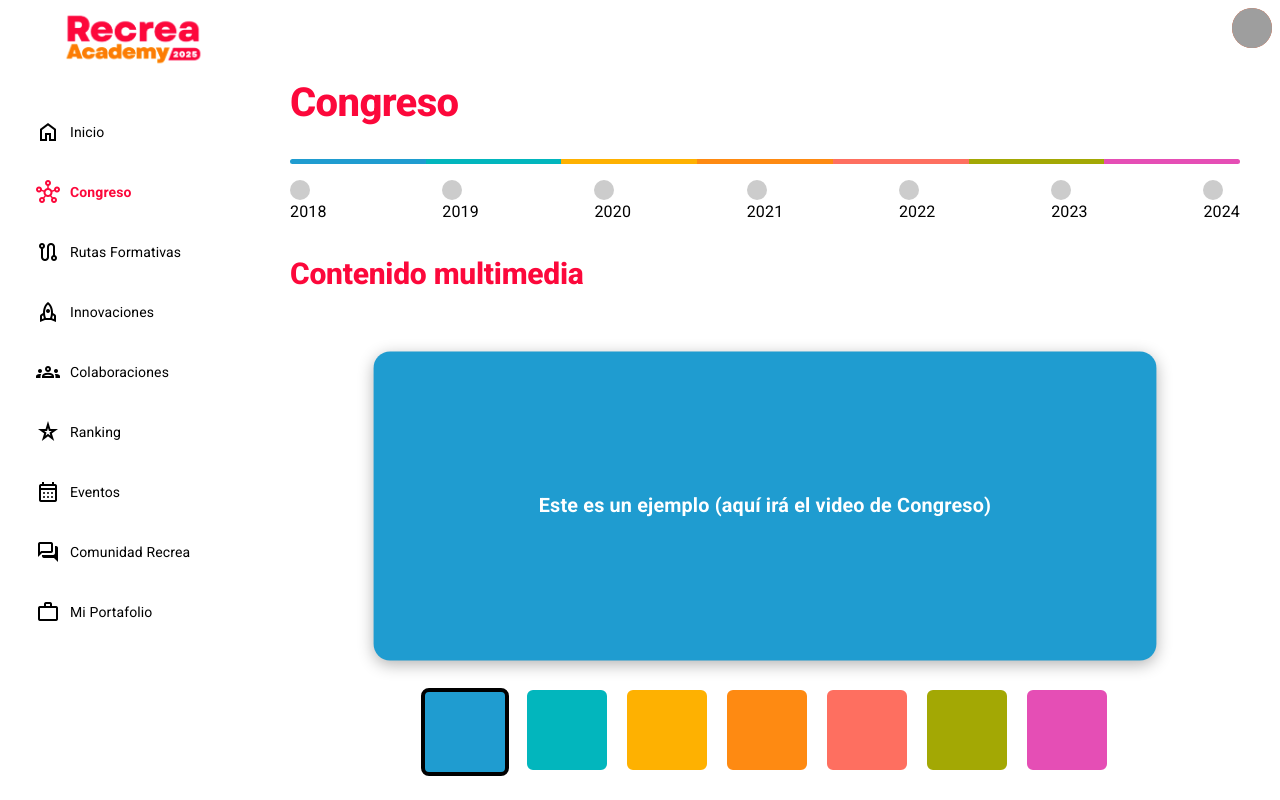
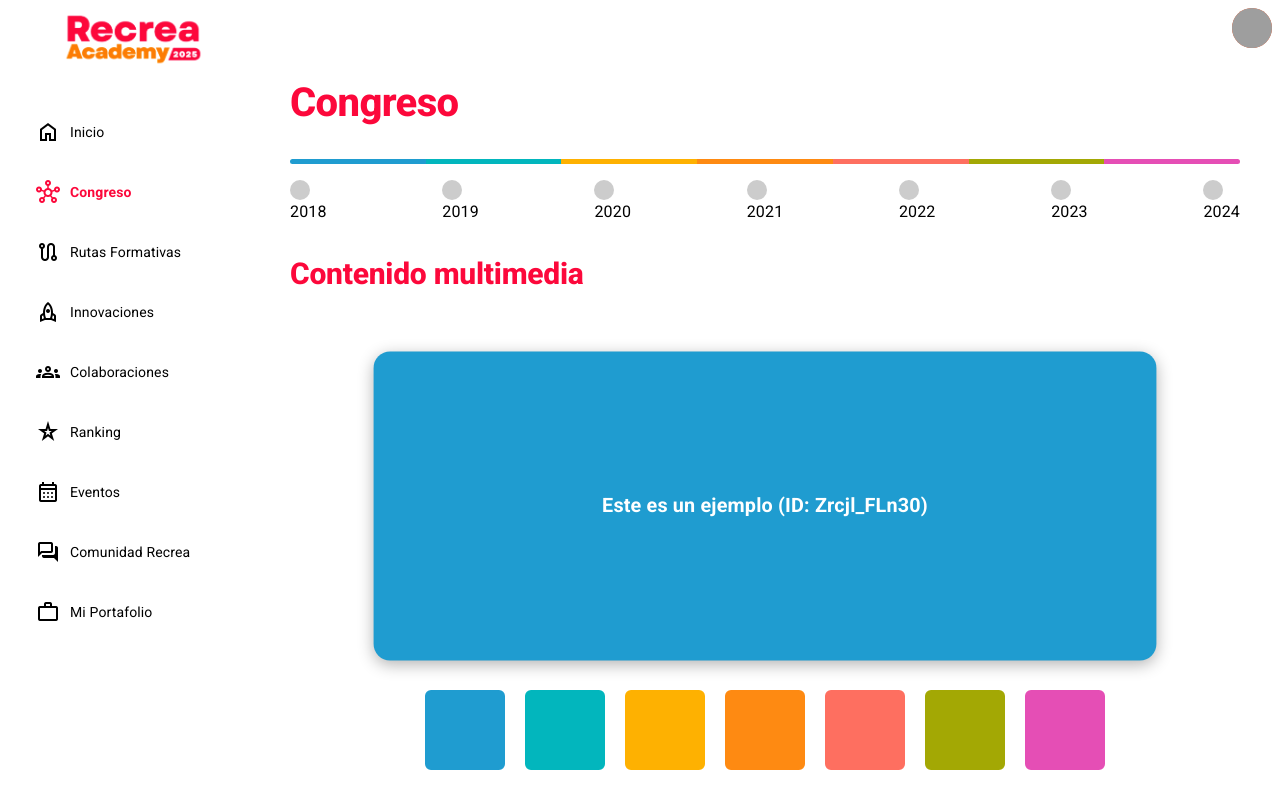
Before and after one commit to aleyrasg/RecreaAcademy, a React (Vite) app in the folder recreaacademy/: page /RecreaAcademy/congreso in a window 1280 px wide. Shown: the top 800 px of the page. Built offline with nearby package versions, Linux system fonts and the light colour scheme; no server answers; grey boxes are pictures that could not be loaded.

Commit message:
Agregar componente DetalleVideo y actualizar CarruselHorizontal para navegación

```diff
--- a/recreaacademy/src/components/animations/CarruselHorizontal.jsx
+++ b/recreaacademy/src/components/animations/CarruselHorizontal.jsx
@@ -1,18 +1,20 @@
 import React, { useState } from 'react';
 import { Box, Typography } from '@mui/material';
+import { useNavigate } from 'react-router-dom';
 
-const colors = [
-  '#1F9CD0',
-  '#02B6BD',
-  '#FEB101',
-  '#FE8A12',
-  '#FE6F60',
-  '#A3A804',
-  '#E54EB5',
+const videos = [
+  { id: 'Zrcjl_FLn30', color: '#1F9CD0' },
+  { id: 'cHlRSPYmVig', color: '#02B6BD' },
+  { id: 'nSoXzyVWo0w', color: '#FEB101' },
+  { id: 'aAkmFEhYONE', color: '#FE8A12' },
+  { id: 'Bfi2oYWEeKI', color: '#FE6F60' },
+  { id: 'B6qaG5aEsb8', color: '#A3A804' },
+  { id: 'fallback', color: '#E54EB5' },
 ];
 
 const Congreso = () => {
-  const [selectedColor, setSelectedColor] = useState(colors[0]);
+  const navigate = useNavigate();
+  const [selectedVideo, setSelectedVideo] = useState(videos[0]);
 
   return (
     <Box sx={{ py: 4 }}>
@@ -23,7 +25,7 @@ const Congreso = () => {
           height: '300px',
           mx: 'auto',
           mb: 4,
-          backgroundColor: selectedColor,
+          backgroundColor: selectedVideo.color,
           borderRadius: 4,
           boxShadow: '0 4px 16px rgba(0,0,0,0.3)',
           display: 'flex',
@@ -31,7 +33,9 @@ const Congreso = () => {
           justifyContent: 'center',
           transition: 'all 0.4s ease',
           transform: 'scale(1.03)',
+          cursor: 'pointer',
         }}
+        onClick={() => navigate(`/congreso/detalle/${selectedVideo.color.replace('#', '')}`)}
       >
         <Typography
           sx={{
@@ -41,7 +45,7 @@ const Congreso = () => {
             textAlign: 'center',
           }}
         >
-          Este es un ejemplo (aquí irá el video de Congreso)
+          Este es un ejemplo (ID: {selectedVideo.id})
         </Typography>
       </Box>
 
@@ -56,18 +60,21 @@ const Congreso = () => {
           px: 2,
         }}
       >
-        {colors.map((color, index) => (
+        {videos.map((video, index) => (
           <Box
             key={index}
-            onClick={() => setSelectedColor(color)}
+            onClick={() => {
+              setSelectedVideo(video);
+              navigate(`/congreso/detalle/${video.color.replace('#', '')}`);
+            }}
             sx={{
               width: 80,
               height: 80,
-              backgroundColor: color,
+              backgroundColor: video.color,
               borderRadius: 2,
               display: 'inline-block',
               cursor: 'pointer',
-              border: selectedColor === color ? '4px solid black' : '2px solid white',
+              border: '2px solid white',
               transition: 'transform 0.2s ease',
               '&:hover': {
                 transform: 'scale(1.05)',
--- a/recreaacademy/src/main.jsx
+++ b/recreaacademy/src/main.jsx
@@ -19,6 +19,7 @@ import NotFound from './pages/NotFound';
 import LoginPage from './pages/Login/LoginPage';
 import Logout from './pages/Logout';
 import Congreso from './pages/Congreso/Congreso';
+import DetalleVideo from './pages/Congreso/DetalleVideo';
 import ComunidadRecrea from './pages/ComunidadRecrea/ComunidadRecrea';
 
 
@@ -36,6 +37,7 @@ const router = createBrowserRouter(
     { path: '/colaboraciones', element: <Colaboraciones /> },
     { path: '/eventos', element: <Eventos /> },
     {path : '/congreso', element: <Congreso />},
+    { path: '/congreso/detalle/:color', element: <DetalleVideo /> },
     {path : '/comunidad', element: <ComunidadRecrea />},
     // {path : '/mi-portafolio', element: <MiPortafolio />},
     // {path : '/ranking', element: <Ranking />},
--- a/recreaacademy/src/pages/Congreso/Congreso.jsx
+++ b/recreaacademy/src/pages/Congreso/Congreso.jsx
@@ -140,7 +140,7 @@ const Congreso = () => {
         </MotionReveal>
 
         <Box sx={{ mt: 4 }}>
-          <CarruselHorizontal />
+          <CarruselHorizontal onClickVideo={(videoId) => navigate(`/congreso/detalle/${videoId}`)} />
         </Box>
 
 
@@ -199,7 +199,13 @@ const Congreso = () => {
                   <Typography variant="body2" mt={1}>
                     “{ponentes[0].cita}”
                   </Typography>
-                  <Button variant="contained" sx={{ mt: 2, backgroundColor: '#E6007E' }}>Ver su charla</Button>
+                  <Button
+                    variant="contained"
+                    sx={{ mt: 2, backgroundColor: '#E6007E' }}
+                    onClick={() => navigate(`/congreso/detalle/${ponentes[0].nombre.toLowerCase().replace(/\s+/g, '-')}`)}
+                  >
+                    Ver su charla
+                  </Button>
                 </Paper>
               </Grid>
             </Grid>
--- a/recreaacademy/src/pages/Congreso/DetalleVideo.jsx
+++ b/recreaacademy/src/pages/Congreso/DetalleVideo.jsx
@@ -1,24 +1,94 @@
 import React from "react";
-import { Box, Typography, Button } from "@mui/material";
+import { Box, Typography, Paper } from "@mui/material";
 import { useParams } from "react-router-dom";
+import Layout from "../../components/Layout/Layout";
 
 const DetalleVideo = () => {
   const { color } = useParams();
 
   return (
-    <Box sx={{ p: 4 }}>
-      <Typography variant="h4" fontWeight="bold" mb={2}>
-        Video del Congreso - Color: #{color}
-      </Typography>
-      <Box component="iframe"
-        src={`https://www.youtube.com/embed/${color}`}
-        width="100%" height="400px"
-        style={{ borderRadius: 12, marginBottom: 24 }}
-      />
-      <Typography>
-        Este es el detalle del video correspondiente al color: #{color}. Aquí se mostraría la información relevante del congreso, el video embebido y su descripción.
-      </Typography>
-    </Box>
+    <Layout>
+      <Box sx={{ display: "flex", p: 4 }}>
+        {/* Contenido principal a la izquierda */}
+        <Box sx={{ flex: 1, pr: 2 }}>
+          <Typography variant="h4" fontWeight="bold" mb={3}>
+            Congreso
+          </Typography>
+          <Box
+            sx={{
+              width: "100%",
+              height: "300px",
+              backgroundColor: `#${color}`,
+              borderRadius: 2,
+              boxShadow: "0 4px 12px rgba(0,0,0,0.2)",
+              mb: 2,
+            }}
+          />
+          <Typography variant="subtitle1" fontWeight="bold" mb={1}>
+            Este es un ejemplo de visualización con el color seleccionado
+          </Typography>
+          <Typography variant="body2" color="text.secondary">
+            Esta página es un prototipo y solo representa el color elegido desde el carrusel.
+          </Typography>
+        </Box>
+
+        {/* Transcripción a la derecha */}
+        <Paper
+          elevation={3}
+          sx={{
+            width: "300px",
+            height: "100%",
+            p: 2,
+            borderRadius: 2,
+            ml: 2,
+            display: "flex",
+            flexDirection: "column",
+          }}
+        >
+          <Typography variant="h6" fontWeight="bold" color="error" mb={2}>
+            Transcripción
+          </Typography>
+          <Box
+            component="input"
+            type="text"
+            placeholder="Buscar en el video"
+            sx={{
+              mb: 2,
+              px: 1,
+              py: 1,
+              borderRadius: 1,
+              border: "1px solid #ccc",
+              fontSize: "14px",
+            }}
+          />
+          <Box sx={{ overflowY: "auto", flex: 1 }}>
+            {["1:35", "1:38", "1:40", "1:42", "1:44", "1:46", "1:48", "1:50", "1:52", "1:54", "1:56"].map((time) => (
+              <Box key={time} sx={{ display: "flex", alignItems: "center", mb: 1 }}>
+                <Box
+                  sx={{
+                    backgroundColor: "#E50914",
+                    color: "#fff",
+                    fontWeight: "bold",
+                    fontSize: "12px",
+                    borderRadius: 1,
+                    px: 1,
+                    py: "2px",
+                    mr: 1,
+                    minWidth: "30px",
+                    textAlign: "center",
+                  }}
+                >
+                  {time}
+                </Box>
+                <Typography variant="caption" color="text.secondary">
+                  Texto de ejemplo para el minuto {time}.
+                </Typography>
+              </Box>
+            ))}
+          </Box>
+        </Paper>
+      </Box>
+    </Layout>
   );
 };
 
```
